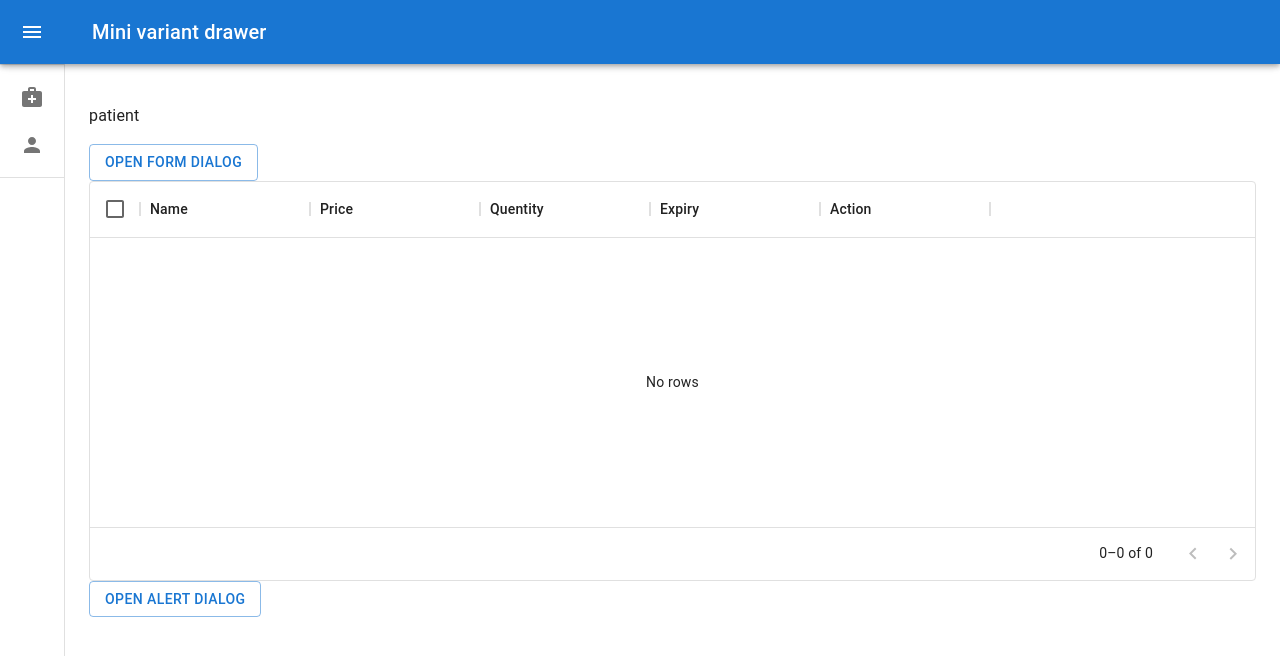
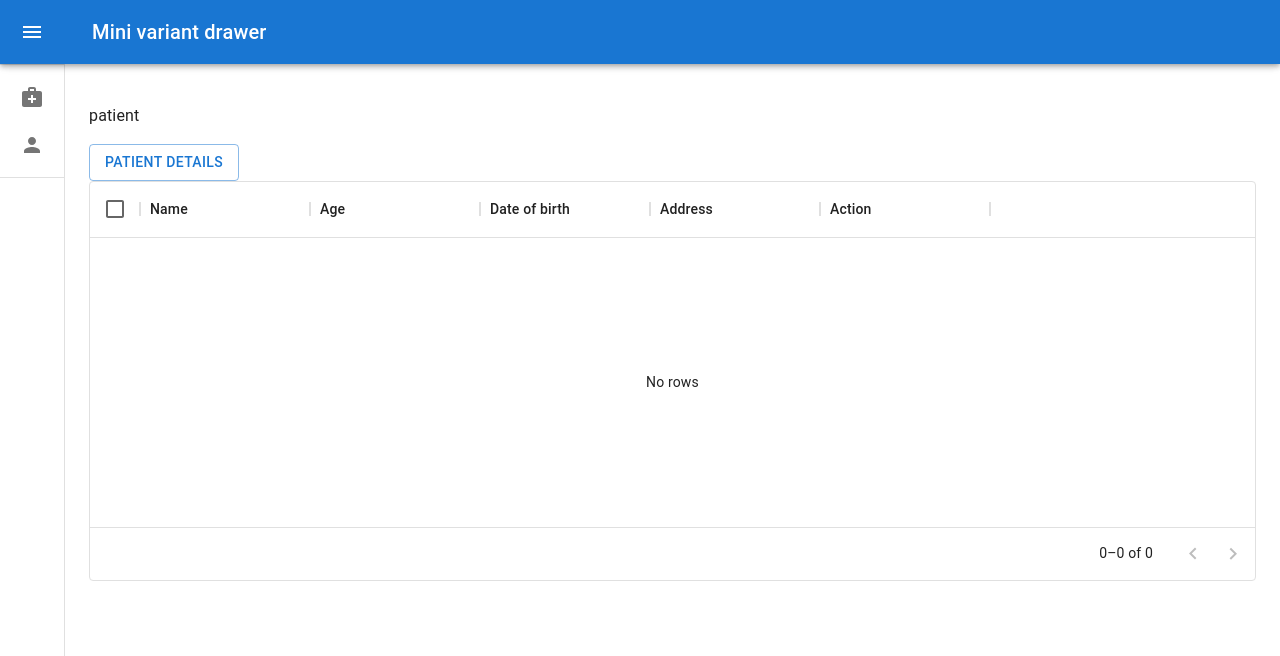
Before and after one commit to mohitzalavadiya/adminpanel, a React (Create React App) app: page /patient in a window 1280 px wide. Shown: the top 656 px of the page. Built offline with nearby package versions, Linux system fonts and the light colour scheme.

Commit message:
compalte

```diff
--- a/src/container/medicine/Medicine.js
+++ b/src/container/medicine/Medicine.js
@@ -35,6 +35,7 @@ function Medicine(props) {
     const handleClose = () => {
         setOpen(false);
         formikobj.resetForm()
+        setUpdate(false)
     };
 
 // function for localStorage item
--- a/src/container/patient/Patient.js
+++ b/src/container/patient/Patient.js
@@ -19,7 +19,7 @@ function Patient(props) {
     const [open, setOpen] = React.useState(false);
     const [data, setData] = useState([]);
     const [alertopen, setAlertOpen] = React.useState(false);
-    const [deletedata, setdeletedata] =useState([]);
+    const [deletedata, setdeletedata] = useState([]);
     const [update, setUpdate] = useState(false)
 
     const handleClickOpen = () => {
@@ -28,6 +28,8 @@ function Patient(props) {
 
     const handleClose = () => {
         setOpen(false);
+        formik.resetForm()
+        setUpdate(false)
     };
 
     const handleAlertOpen = () => {
@@ -40,24 +42,24 @@ function Patient(props) {
 
     let schema = yup.object().shape({
         name: yup.string().required("required"),
-        price: yup.number().required("required").positive().integer(),
-        quentity: yup.number().required("required"),
-        expiry: yup.number().required("required")
+        age: yup.number().required("required").positive().integer(),
+        dateofbirth: yup.number().required("required"),
+        address: yup.number().required("required")
     });
 
     const formik = useFormik({
         initialValues: {
             name: '',
-            price: '',
-            quentity: '',
+            age: '',
+            dateofbirth: '',
             expiry: ''
         },
         validationSchema: schema,
         onSubmit: (values, action) => {
             action.resetForm()
-            if(update){
+            if (update) {
                 Dataupdate(values)
-            }else{
+            } else {
                 Datainsert(values)
             }
 
@@ -100,13 +102,13 @@ function Patient(props) {
     const Deletefun = () => {
         const localdata = JSON.parse(localStorage.getItem("patient"))
 
-      const Ddata =  localdata.filter((f) => f.id !== deletedata)
+        const Ddata = localdata.filter((f) => f.id !== deletedata)
 
         setData(Ddata)
         localStorage.setItem("patient", JSON.stringify(Ddata))
         handlealertClose()
     }
-    const Edit =( params) => {
+    const Edit = (params) => {
         handleClickOpen()
         setUpdate(true)
         formik.setValues(params.row)
@@ -115,9 +117,9 @@ function Patient(props) {
         const localdata = JSON.parse(localStorage.getItem("patient"))
 
         const updata = localdata.map((l) => {
-            if(l.id === values.id){
+            if (l.id === values.id) {
                 return values
-            }else{
+            } else {
                 return l;
             }
         })
@@ -125,23 +127,24 @@ function Patient(props) {
         localStorage.setItem("patient", JSON.stringify(updata));
 
         loaddata();
+        handleClose()
         setUpdate(false)
     }
     const columns = [
         { field: 'name', headerName: 'Name', width: 170 },
-        { field: 'price', headerName: 'Price', width: 170 },
-        { field: 'quentity', headerName: 'Quentity', width: 170 },
-        { field: 'expiry', headerName: 'Expiry', width: 170 },
+        { field: 'age', headerName: 'Age', width: 170 },
+        { field: 'dateofbirth', headerName: 'Date of birth', width: 170 },
+        { field: 'address', headerName: 'Address', width: 170 },
         {
             field: 'action',
             headerName: 'Action',
             width: 170,
             renderCell: (params) => (
                 <>
-                <IconButton aria-label="edit" onClick={() =>Edit(params) }>
+                    <IconButton aria-label="edit" onClick={() => Edit(params)}>
                         <EditIcon />
                     </IconButton>
-                <IconButton aria-label="delete" onClick={() => {handleAlertOpen(); setdeletedata(params.id)}}>
+                    <IconButton aria-label="delete" onClick={() => { handleAlertOpen(); setdeletedata(params.id) }}>
                         <DeleteIcon />
                     </IconButton>
                 </>
@@ -150,15 +153,13 @@ function Patient(props) {
         }
     ];
 
-
-
     return (
         <div>
             <p>patient</p>
 
             <div>
                 <Button variant="outlined" onClick={handleClickOpen}>
-                    Open form dialog
+                    patient details
                 </Button>
 
                 <div style={{ height: 400, width: '100%' }}>
@@ -172,7 +173,7 @@ function Patient(props) {
                 </div>
 
                 <Dialog fullWidth open={open} onClose={handleClose}>
-                    <DialogTitle>Add medicine</DialogTitle>
+                    <DialogTitle>Add Patient Details</DialogTitle>
                     <Formik values={formik}>
                         <Form onSubmit={handleSubmit}>
                             <DialogContent>
@@ -192,44 +193,44 @@ function Patient(props) {
 
                                 <TextField
                                     margin="dense"
-                                    name="price"
-                                    label="Price"
+                                    name="age"
+                                    label="Age"
                                     type="text"
                                     fullWidth
                                     variant="standard"
                                     onChange={handleChange}
                                     onBlur={handleBlur}
-                                    value={values.price}
+                                    value={values.age}
                                 />
-                                <p>{errors.price && touched.price ? errors.price : ''} </p>
+                                <p>{errors.age && touched.age ? errors.age : ''} </p>
 
 
                                 <TextField
                                     margin="dense"
-                                    name="quentity"
-                                    label="quentity"
+                                    name="dateofbirth"
+                                    label="Date of Birth"
                                     type="text"
                                     fullWidth
                                     variant="standard"
                                     onChange={handleChange}
                                     onBlur={handleBlur}
-                                    value={values.quentity}
+                                    value={values.dateofbirth}
                                 />
-                                <p>{errors.quentity && touched.quentity ? errors.quentity : ''} </p>
+                                <p>{errors.dateofbirth && touched.dateofbirth ? errors.dateofbirth : ''} </p>
 
 
                                 <TextField
                                     margin="dense"
-                                    name="expiry"
-                                    label="expiry date"
+                                    name="address"
+                                    label="Address"
                                     type="text"
                                     fullWidth
                                     variant="standard"
                                     onChange={handleChange}
                                     onBlur={handleBlur}
-                                    value={values.expiry}
+                                    value={values.address}
                                 />
-                                <p>{errors.expiry && touched.expiry ? errors.expiry : ''} </p>
+                                <p>{errors.address && touched.address ? errors.address : ''} </p>
 
 
                                 <DialogActions>
@@ -247,11 +248,8 @@ function Patient(props) {
                     </Formik>
                 </Dialog>
 
+                <div>
 
-                <div>
-      <Button variant="outlined" onClick={handleClickOpen}>
-        Open alert dialog
-      </Button>
                     <Dialog
                         open={alertopen}
                         onClose={handlealertClose}
```
Lines whose indentation alone changed are shown as unchanged.
